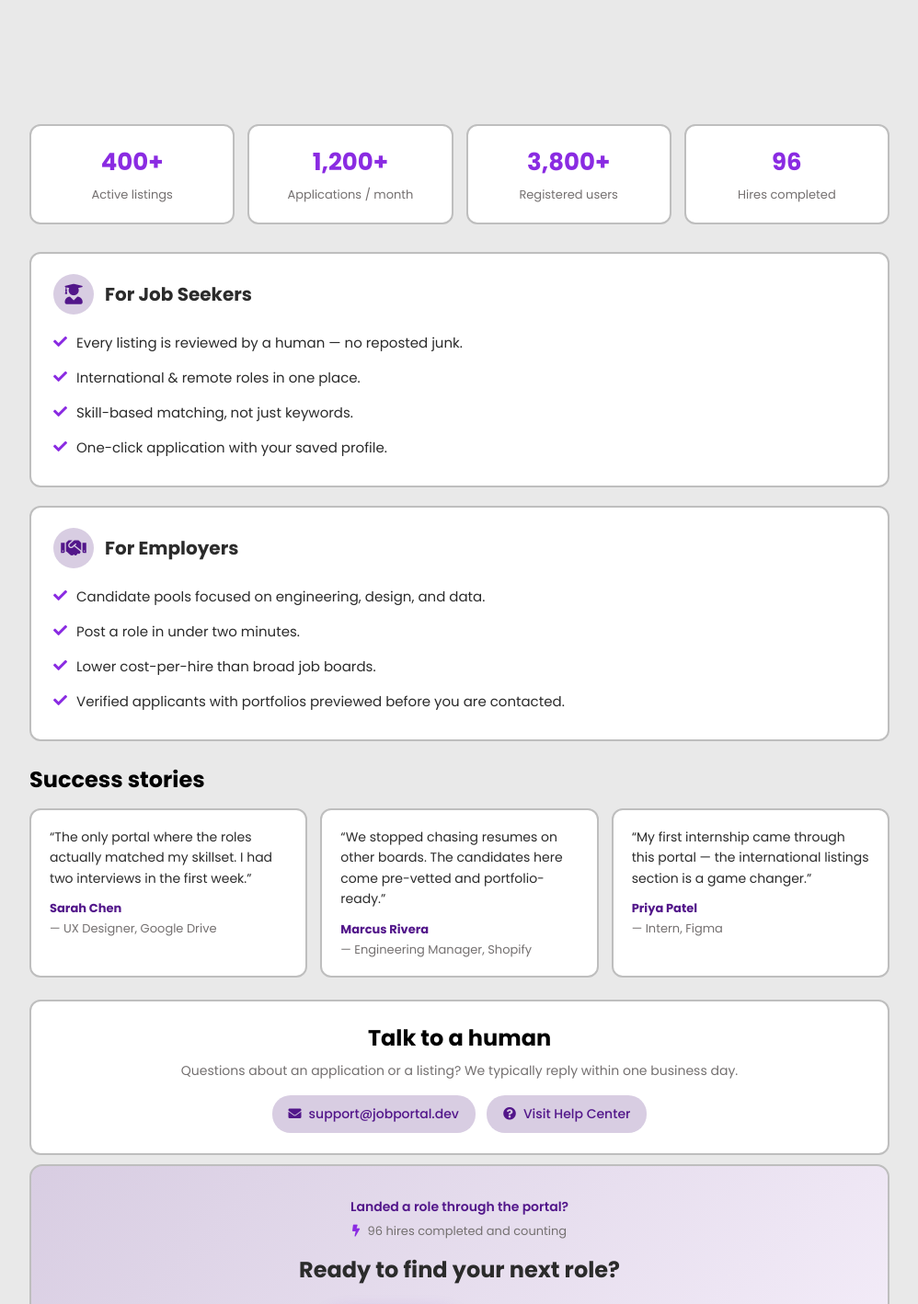
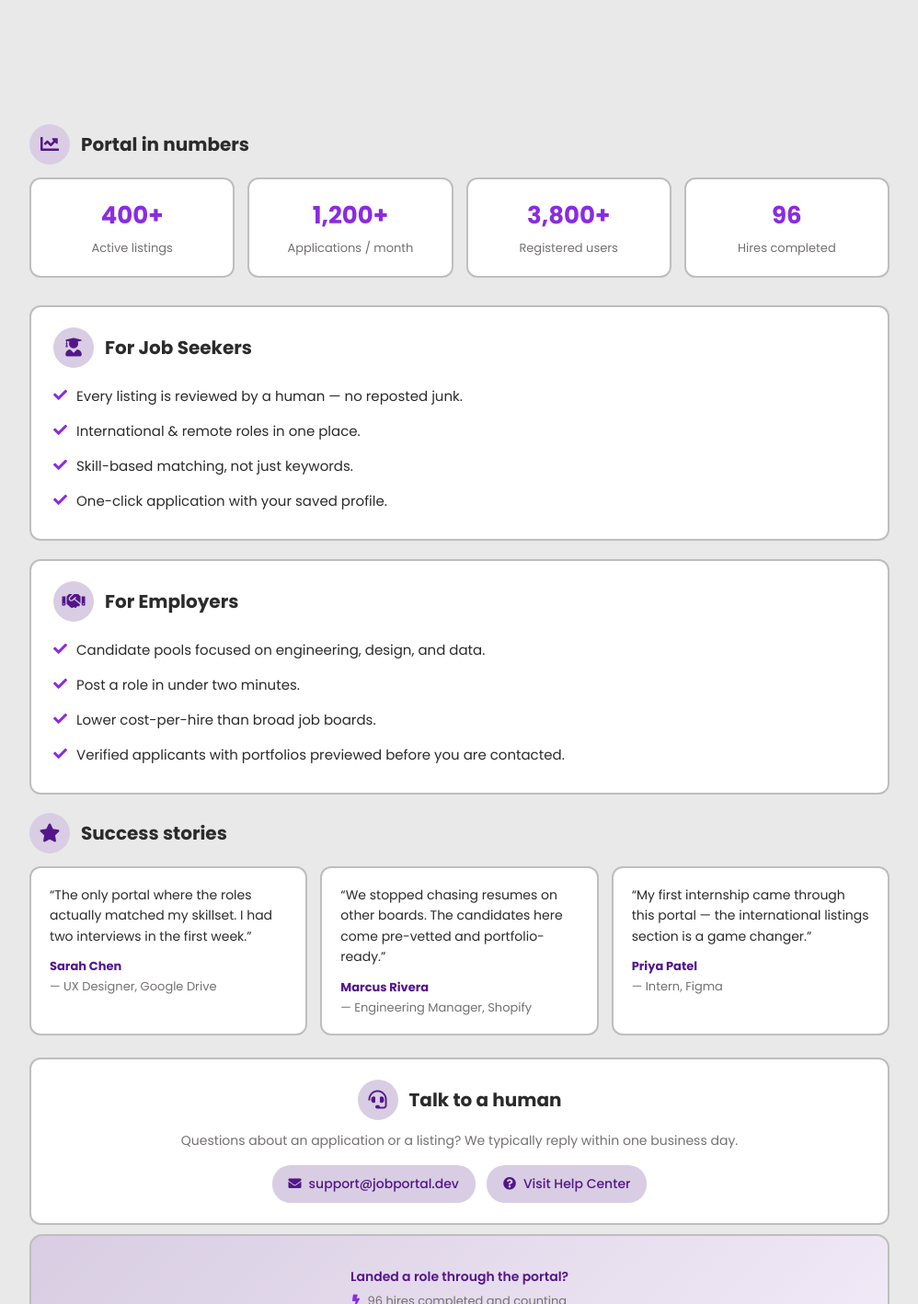
Before and after one commit to ogc16/system1, a plain HTML site: page about.html in a window 1280 px wide. Shown: the part 1080-2498 px from the top of the page at 92% size, without its empty margins (259-1257 px from the left). Drawn offline with Linux system fonts and the light colour scheme.

Commit message:
﻿Unify about-page section headers
- New .section-header component: icon-in-circle + h2, shared across sections
- Applied to: Portal in numbers (stats), For Job Seekers, For Employers,
  Success stories, and Talk to a human (contact)
- Contact header stays centered; value-card headers align to card
- Removed superseded heading-only margin rules (.about-testimonials h2,
  .about-contact h2) and the old .about-value-head class

```diff
--- a/about.html
+++ b/about.html
@@ -42,7 +42,12 @@
                 </nav>
 
                 <!-- Stats -->
-                <section class="about-stats" aria-label="Portal statistics">
+                <section aria-label="Portal statistics">
+                    <div class="section-header">
+                        <i class="fas fa-chart-line" aria-hidden="true"></i>
+                        <h2>Portal in numbers</h2>
+                    </div>
+                    <div class="about-stats">
                         <div class="stat" aria-label="400 plus active listings">
                             <span class="stat-num" aria-hidden="true">400+</span>
                             <span class="stat-label">Active listings</span>
@@ -59,11 +64,12 @@
                             <span class="stat-num" aria-hidden="true">96</span>
                             <span class="stat-label">Hires completed</span>
                         </div>
+                    </div>
                 </section>
 
                 <!-- Value proposition: job seekers -->
                 <section class="about-value" aria-labelledby="seekers-title">
-                    <div class="about-value-head">
+                    <div class="section-header">
                         <i class="fas fa-user-graduate" aria-hidden="true"></i>
                         <h2 id="seekers-title">For Job Seekers</h2>
                     </div>
@@ -77,7 +83,7 @@
 
                 <!-- Value proposition: employers -->
                 <section class="about-value" aria-labelledby="employers-title">
-                    <div class="about-value-head">
+                    <div class="section-header">
                         <i class="fas fa-handshake" aria-hidden="true"></i>
                         <h2 id="employers-title">For Employers</h2>
                     </div>
@@ -91,7 +97,10 @@
 
                 <!-- Testimonials -->
                 <section class="about-testimonials" id="stories" aria-labelledby="testimonials-title">
+                    <div class="section-header">
+                        <i class="fas fa-star" aria-hidden="true"></i>
                         <h2 id="testimonials-title">Success stories</h2>
+                    </div>
                     <div class="about-testimonial-grid">
                         <figure class="testimonial">
                             <blockquote>“The only portal where the roles actually matched my skillset. I had two interviews in the first week.”</blockquote>
@@ -110,7 +119,10 @@
 
                 <!-- Contact -->
                 <section class="about-contact" id="contact" aria-labelledby="contact-title">
+                    <div class="section-header">
+                        <i class="fas fa-headset" aria-hidden="true"></i>
                         <h2 id="contact-title">Talk to a human</h2>
+                    </div>
                     <p>Questions about an application or a listing? We typically reply within one business day.</p>
                     <div class="about-contact-links">
                         <a href="mailto:support@jobportal.dev"><i class="fas fa-envelope" aria-hidden="true"></i> support@jobportal.dev</a>
--- a/style.css
+++ b/style.css
@@ -422,27 +422,38 @@ h1{
   padding: 22px 24px;
   margin: 0 4px 20px;
 }
-.about-value-head{
+.section-header{
   display: flex;
   align-items: center;
   gap: 12px;
-  margin-bottom: 12px;
+  margin: 26px 4px 14px;
 }
-.about-value-head i{
-  font-size: 22px;
+.section-header:first-child{
+  margin-top: 0;
+}
+.section-header i{
+  font-size: 20px;
   color: var(--icon-color);
   background: var(--icon-bg);
   width: 44px;
   height: 44px;
+  min-width: 44px;
   display: flex;
   align-items: center;
   justify-content: center;
   border-radius: 50%;
 }
-.about-value-head h2{
+.section-header h2{
   margin: 0;
   font-size: 20px;
   color: var(--text);
+}
+.about-value .section-header{
+  margin: 0 0 12px;
+}
+.about-contact .section-header{
+  justify-content: center;
+  margin: 0 0 12px;
 }
 .about-value-list{
   list-style: none;
@@ -462,9 +473,6 @@ h1{
   margin-top: 3px;
 }
 
-.about-testimonials h2{
-  margin: 24px 4px 14px;
-}
 .about-testimonial-grid{
   display: grid;
   grid-template-columns: repeat(3, 1fr);
@@ -501,9 +509,6 @@ h1{
   padding: 22px 24px;
   margin: 0 4px 10px;
   text-align: center;
-}
-.about-contact h2{
-  margin: 0 0 8px;
 }
 .about-contact p{
   color: var(--text-muted);
```
Lines whose indentation alone changed are shown as unchanged.
